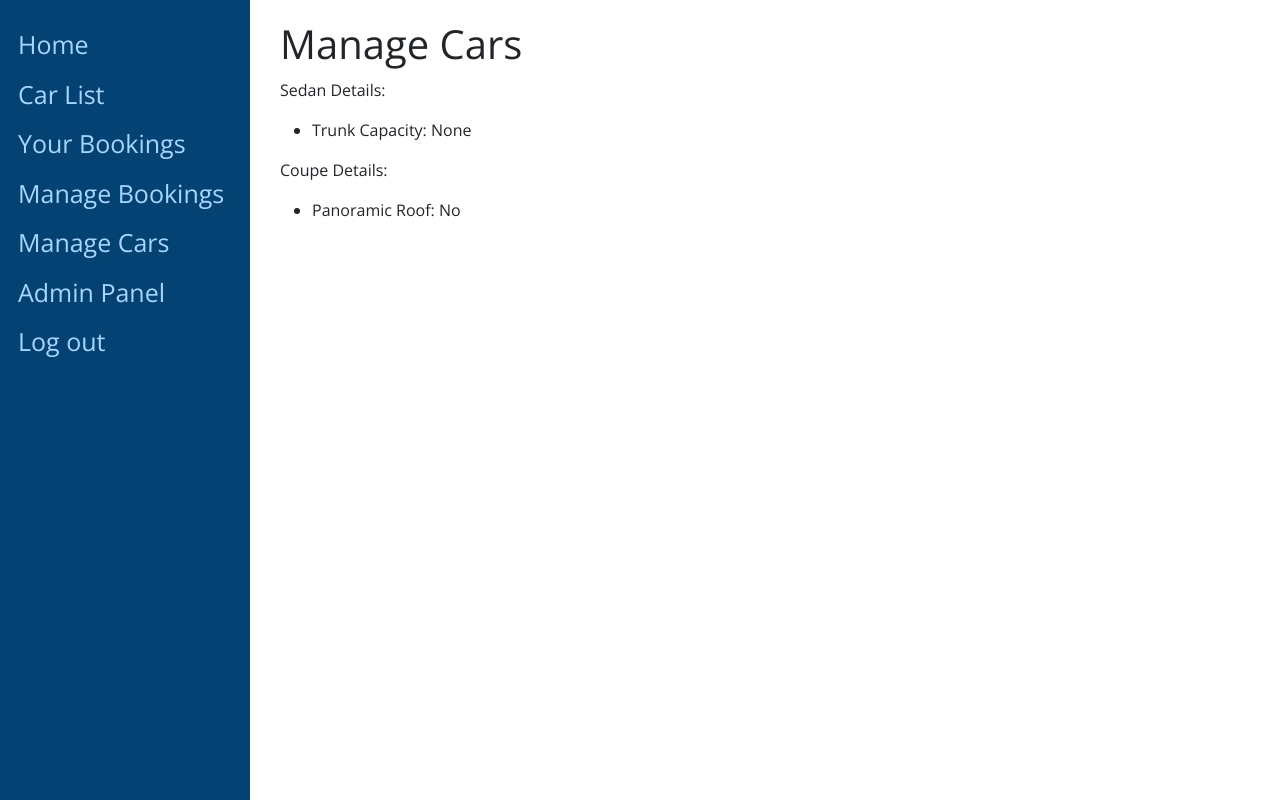
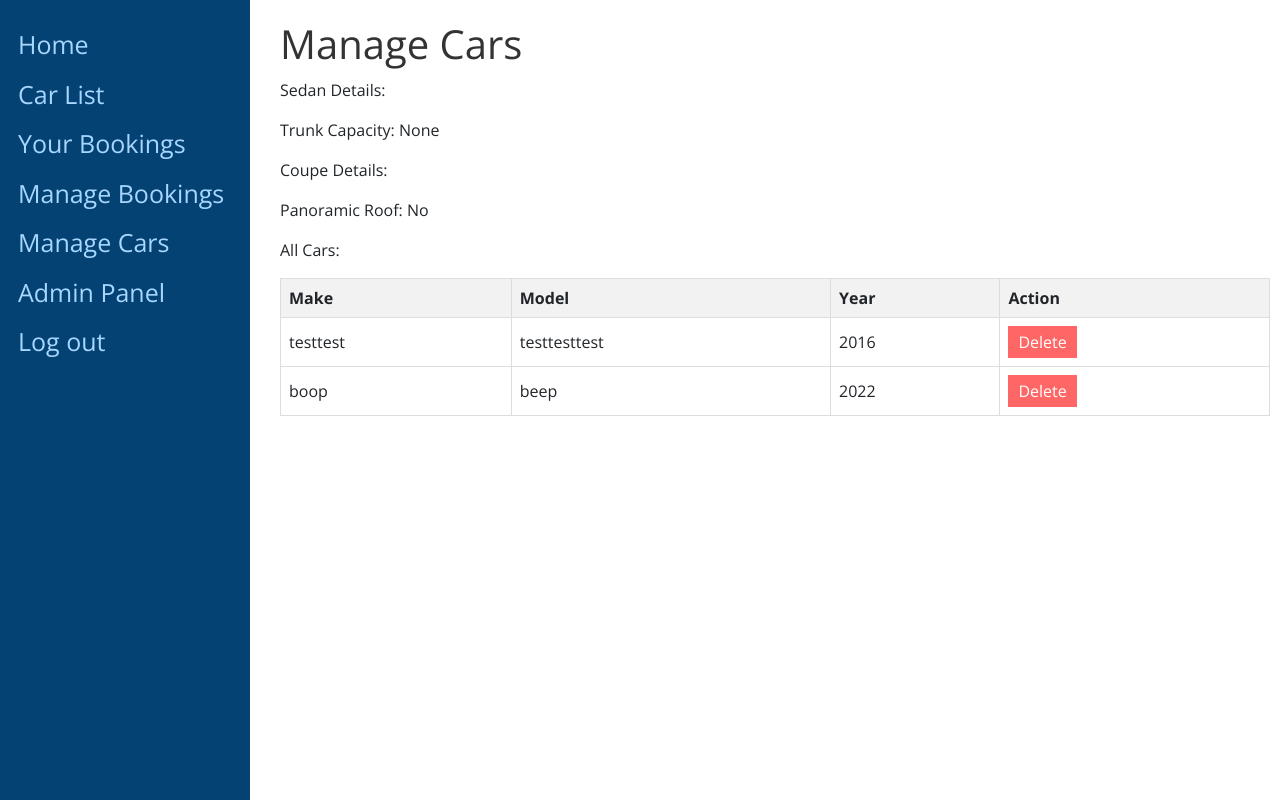
Before and after one commit to DeanGuilfoyle/CS4125Proj, a Django app: page /manage-cars/ in a window 1280 px wide. Run offline with Django 4.2, Linux system fonts and the light colour scheme; the first user in the database is signed in; data comes from the database, SQL or seed files in the repository.

Commit message:
manage car
added table to delete cars

```diff
--- a/mysite/main/templates/main/manage_cars.html
+++ b/mysite/main/templates/main/manage_cars.html
@@ -5,9 +5,47 @@
 <html>
 <head>
     <title>Manage Cars</title>
+    <style>
+        h1 {
+            color: #333;
+        }
+
+        ul {
+            list-style-type: none;
+            padding: 0;
+        }
+
+        li {
+            margin-bottom: 10px;
+        }
+
+        table {
+            border-collapse: collapse;
+            width: 100%;
+        }
+
+        th, td {
+            border: 1px solid #ddd;
+            padding: 8px;
+            text-align: left;
+        }
+
+        th {
+            background-color: #f2f2f2;
+        }
+
+        .delete-button {
+            background-color: #ff6666;
+            color: white;
+            border: none;
+            padding: 5px 10px;
+            cursor: pointer;
+        }
+    </style>
 </head>
 <body>
     <h1>Manage Cars</h1>
+
     <p>Sedan Details:</p>
     <ul>
         <li>Trunk Capacity: {{ sedan.trunk_capacity }}</li>
@@ -17,6 +55,31 @@
     <ul>
         <li>Panoramic Roof: {% if coupe.has_panoramic_roof %}Yes{% else %}No{% endif %}</li>
     </ul>
+
+    <p>All Cars:</p>
+    <table>
+        <tr>
+            <th>Make</th>
+            <th>Model</th>
+            <th>Year</th>
+            <th>Action</th>
+        </tr>
+        {% for car in cars %}
+            <tr>
+                <td>{{ car.make }}</td>
+                <td>{{ car.model }}</td>
+                <td>{{ car.year }}</td>
+                <td>
+                    <form method="post" style="display: inline;">
+                        {% csrf_token %}
+                        <input type="hidden" name="car_id" value="{{ car.id }}">
+                        <button class="delete-button" type="submit">Delete</button>
+                    </form>
+                </td>
+            </tr>
+        {% endfor %}
+    </table>
 </body>
 </html>
+
 {% endblock %}
--- a/mysite/main/views.py
+++ b/mysite/main/views.py
@@ -138,11 +138,6 @@
         return render(request, self.template_name, context)
 
 
-
-
-
-
-
 def update_pricing():
     cars = Car.objects.all()
 
@@ -161,12 +156,27 @@
 
         car.save()
 
+
 @staff_member_required
 def manage_cars(request):
+    # Creating instances of the Factories
     sedan_factory = SedanFactory()
     coupe_factory = CoupeFactory()
 
+    # Creating an instance of sedan/coupe using the factories
     sedan = sedan_factory.create_car()
     coupe = coupe_factory.create_car()
 
-    return render(request, 'main/manage_cars.html', {'sedan': sedan, 'coupe': coupe})
+    # fetching the list of all cars
+    cars = Car.objects.all()
+
+    # making it so cars can be deleted and removed from database
+    if request.method == 'POST':
+        car_id = request.POST.get('car_id')
+        if car_id:
+            car = get_object_or_404(Car, id=car_id)
+            car.delete()
+            return redirect('manage-cars')
+
+    # Renders the page for manage cars, that displays the details of sedans and coupes
+    return render(request, 'main/manage_cars.html', {'sedan': sedan, 'coupe': coupe, 'cars': cars})
```
Also changed, not shown: mysite/db.sqlite3, mysite/main/migrations/0010_merge_20231130_1414.py (added).
